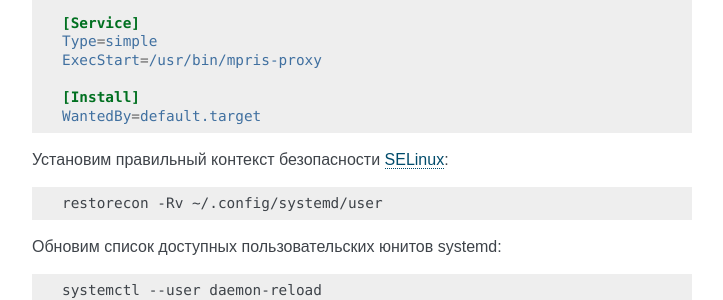
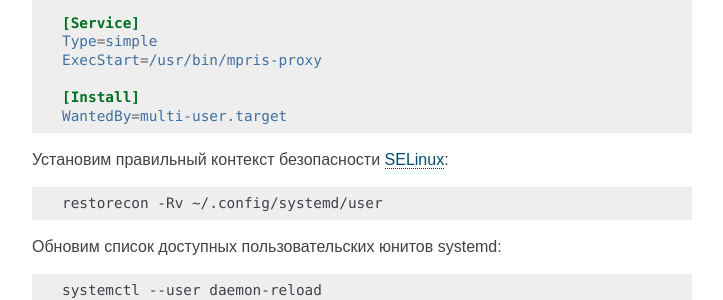
Before and after one commit to RussianFedora/FAQ, a Sphinx documentation site: the page built from source/hardware.rst, in a window 1280 px wide and 900 px high, scrolled down 25096 px. Shown: the part 152-452 px from the top of the window, without its empty margins (388-1111 px from the left). Built offline with Sphinx 7.4.7, drawn with Linux system fonts in a browser that asks for light colours; comment, search, counter and statistics services are not loaded.

Commit message:
Updated systemd unit example in mpris-proxy question.

```diff
--- a/source/hardware.rst
+++ b/source/hardware.rst
@@ -1406,7 +1406,7 @@ ICC профиль можно получить либо на сайте прои
     ExecStart=/usr/bin/mpris-proxy
 
     [Install]
-    WantedBy=default.target
+    WantedBy=multi-user.target
 
 Установим правильный контекст безопасности :ref:`SELinux <selinux>`:
 
```
